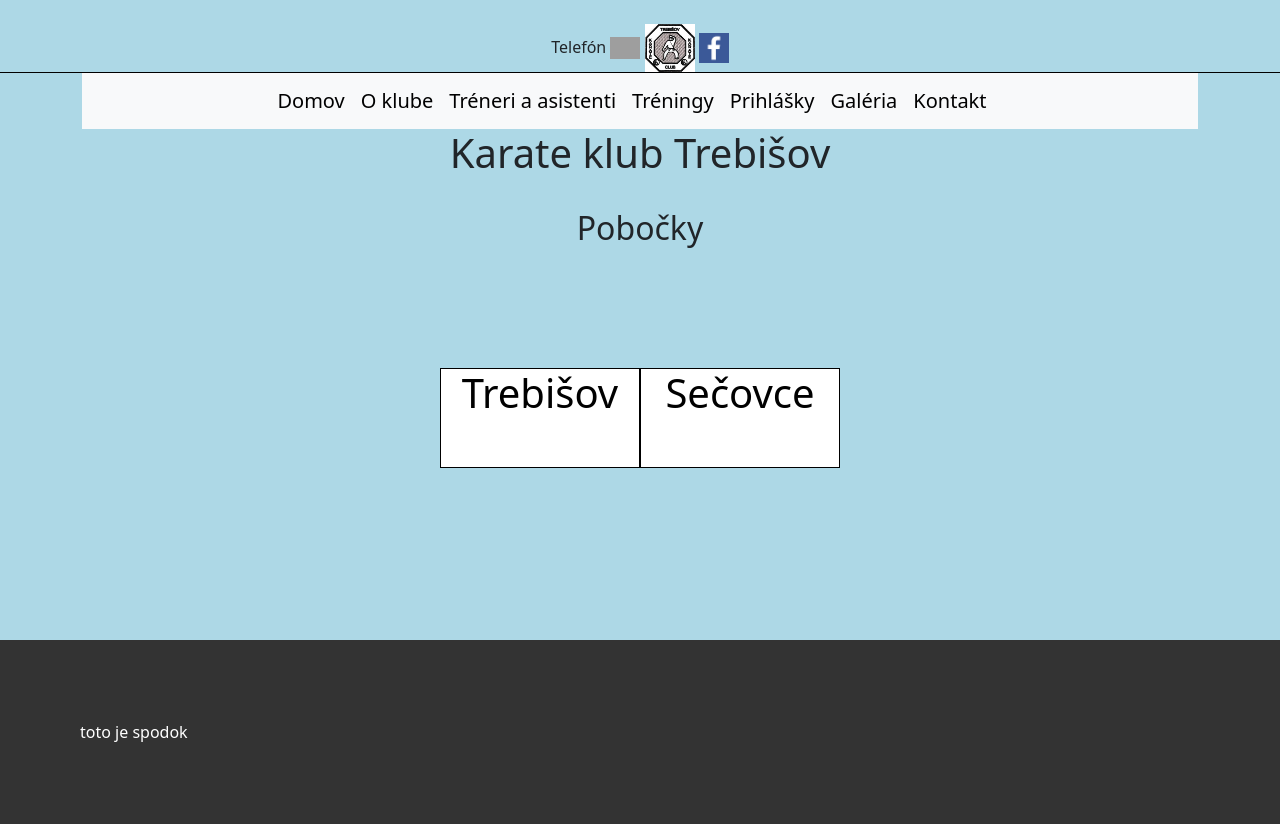
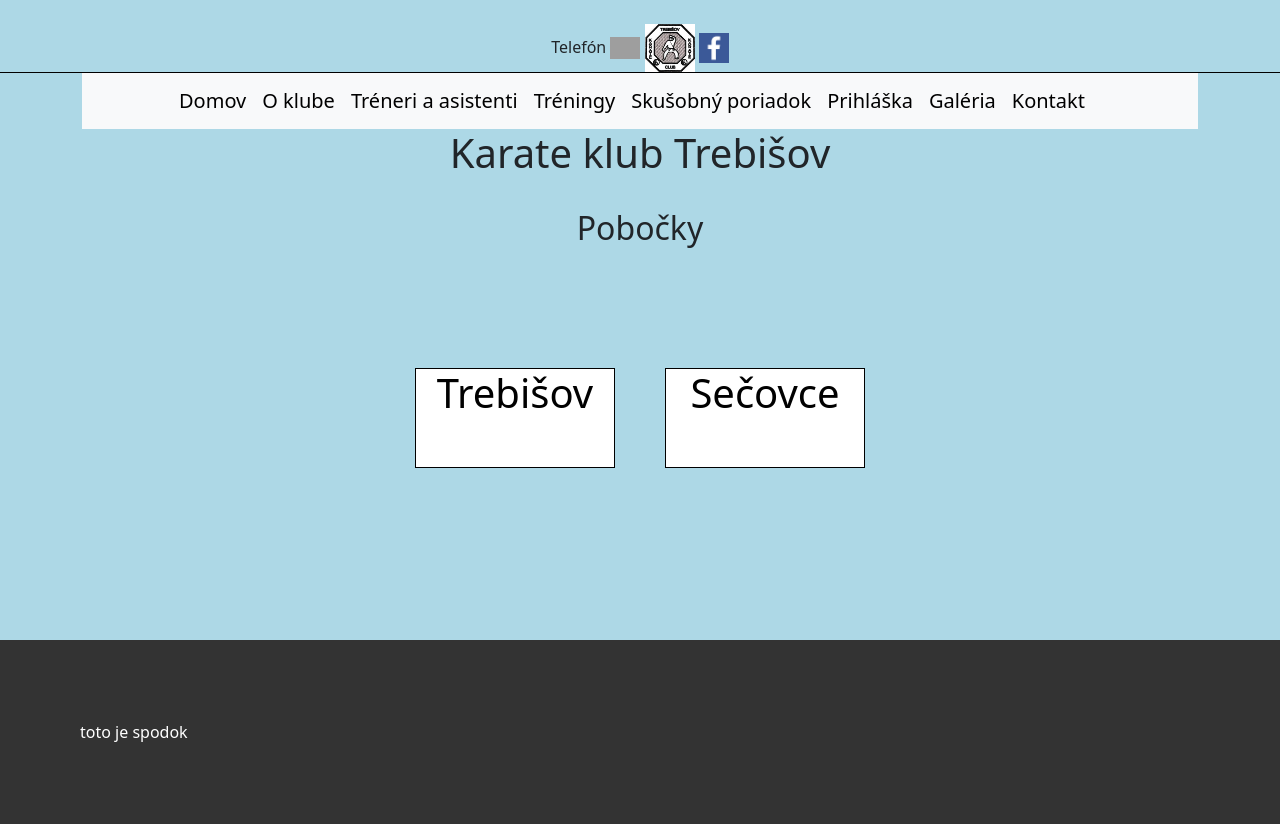
Before and after one commit to jarocomp/karatetv, a Django app: page / in a window 1280 px wide. Run offline with Django 5.2, Linux system fonts and the light colour scheme; grey boxes are pictures that could not be loaded.

Commit message:
menu items added

```diff
--- a/karateweb/karatetv/static/css/karatetv.css
+++ b/karateweb/karatetv/static/css/karatetv.css
@@ -58,7 +58,7 @@ body {
   background-color: white;
   border: 1px solid black;
   display: inline-block;
-  margin-bottom: 20px;
+  margin-left: 50px;
  }
  .clubs{
   display: flex;
--- a/karateweb/karatetv/templates/karatetv/navbar.html
+++ b/karateweb/karatetv/templates/karatetv/navbar.html
@@ -16,8 +16,11 @@
       <a class="navbar-brand" href="{% url 'treningy' %} ">Tréningy</a>
       <button class="navbar-toggler" type="button" data-bs-toggle="collapse" data-bs-target="#navbarSupportedContent" aria-controls="navbarSupportedContent" aria-expanded="false" aria-label="Toggle navigation">
         <span class="navbar-toggler-icon"></span>
+      </button><a class="navbar-brand" href="{% url 'poriadok' %} ">Skušobný poriadok</a>
+      <button class="navbar-toggler" type="button" data-bs-toggle="collapse" data-bs-target="#navbarSupportedContent" aria-controls="navbarSupportedContent" aria-expanded="false" aria-label="Toggle navigation">
+        <span class="navbar-toggler-icon"></span>
       </button>
-      <a class="navbar-brand" href="{% url 'onas' %} ">Prihlášky</a>
+      <a class="navbar-brand" href="{% url 'onas' %} ">Prihláška</a>
       <button class="navbar-toggler" type="button" data-bs-toggle="collapse" data-bs-target="#navbarSupportedContent" aria-controls="navbarSupportedContent" aria-expanded="false" aria-label="Toggle navigation">
         <span class="navbar-toggler-icon"></span>
       </button>
@@ -25,7 +28,7 @@
       <button class="navbar-toggler" type="button" data-bs-toggle="collapse" data-bs-target="#navbarSupportedContent" aria-controls="navbarSupportedContent" aria-expanded="false" aria-label="Toggle navigation">
         <span class="navbar-toggler-icon"></span>
       </button>
-      <a class="navbar-brand" href="{% url 'onas' %} ">Kontakt</a>
+      <a class="navbar-brand" href="{% url 'kontakt' %} ">Kontakt</a>
       <button class="navbar-toggler" type="button" data-bs-toggle="collapse" data-bs-target="#navbarSupportedContent" aria-controls="navbarSupportedContent" aria-expanded="false" aria-label="Toggle navigation">
         <span class="navbar-toggler-icon"></span>
       </button>
--- a/karateweb/karatetv/urls.py
+++ b/karateweb/karatetv/urls.py
@@ -6,4 +6,6 @@ urlpatterns = [
    path('onas', views.onas, name="onas"),
    path('treneriaasistenti', views.treneriaasistenti, name="treneriaasistenti"),
    path('treningy', views.treningy, name="treningy"),
+   path('poriadok', views.poriadok, name="poriadok"),
+   path('kontakt', views.kontakt, name="kontakt"),
 ]
--- a/karateweb/karatetv/views.py
+++ b/karateweb/karatetv/views.py
@@ -11,3 +11,9 @@ def treneriaasistenti(request):
 
 def treningy(request):
     return render(request, 'karatetv/treningy.html', {})
+
+def poriadok(request):
+    return render(request, 'karatetv/poriadok.html', {})
+
+def kontakt(request):
+    return render(request, 'karatetv/kontakt.html', {})
```
Also changed, not shown: karateweb/karatetv/templates/karatetv/kontakt.html (added, +13 -0 lines), karateweb/karatetv/templates/karatetv/poriadok.html (added, +12 -0 lines).
